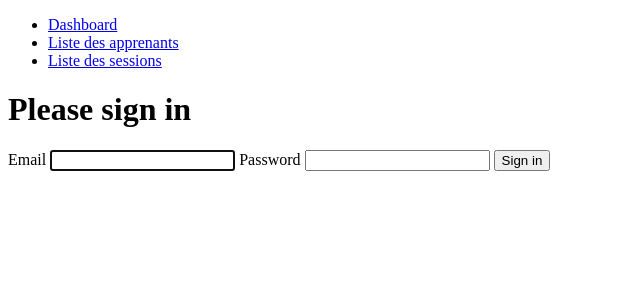
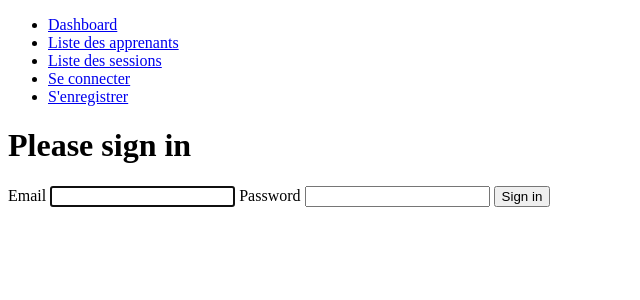
Before and after one commit to AnotheerDev/Sessions, a Symfony app: template templates/security/login.html.twig in a window 1280 px wide. Shown: the top 300 px of the page, without its empty margins (0-640 px from the left). Run offline with Twig, Linux system fonts and the light colour scheme; the template is opened without the code that fills it, so the values that code supplies are empty; some libraries are stand-ins or nearby versions.

Commit message:
adding login and logout to the nav bar

```diff
--- a/templates/base.html.twig
+++ b/templates/base.html.twig
@@ -8,15 +8,35 @@
         {% endblock %}
     </head>
     <body>
+
+
+
+
+
+        {# NAV BAR  #}
         <nav>
             <ul>
+                {# {% if app.user %} #}
                 <li><a href="{{ path('app_category') }}">Dashboard</a></li>
                 <li><a href="{{ path('app_showListUser') }}">Liste des apprenants</a></li>
                 <li><a href="{{ path('app_session') }}">Liste des sessions </a></li>
+                {% if app.user %}
+                    <li><a href="{{ path('app_logout') }}">Se déconnecter</a></li>
+                {% else %}
+                    <li><a href="{{ path('app_login') }}">Se connecter</a></li>
+                    <li><a href="{{ path('app_register') }}">S'enregistrer</a></li>
+                {% endif %}
+
+            {# {% if is_granted('ROLE_ADMIN') %}
+                <a href="">Panneau d'administration</a>
+            {% endif %} #}
             </ul>
         </nav>
+
         {% block body %}{% endblock %}
+
     </body>
+
     {% block javascripts %}
     {% endblock %}
 </html>
```
